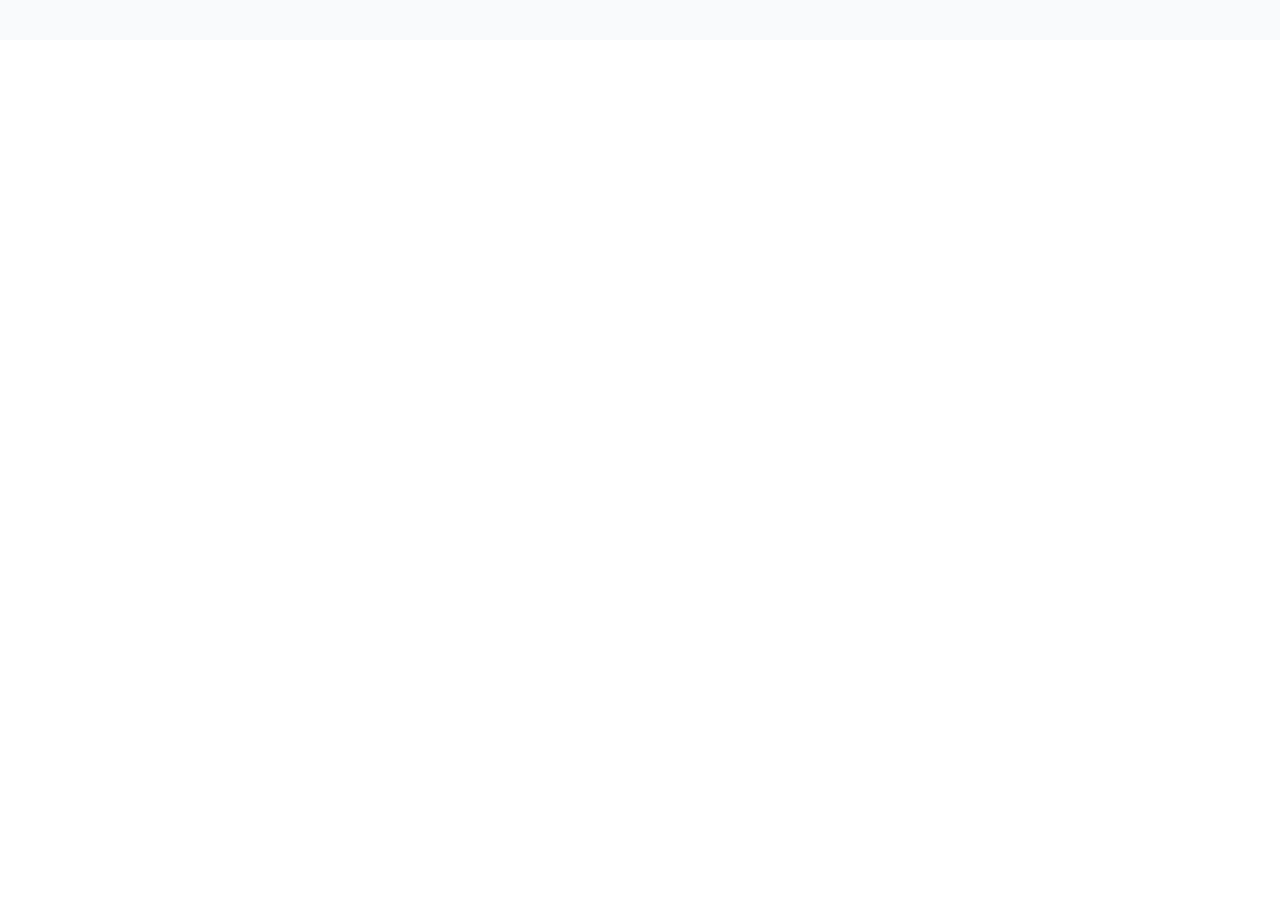
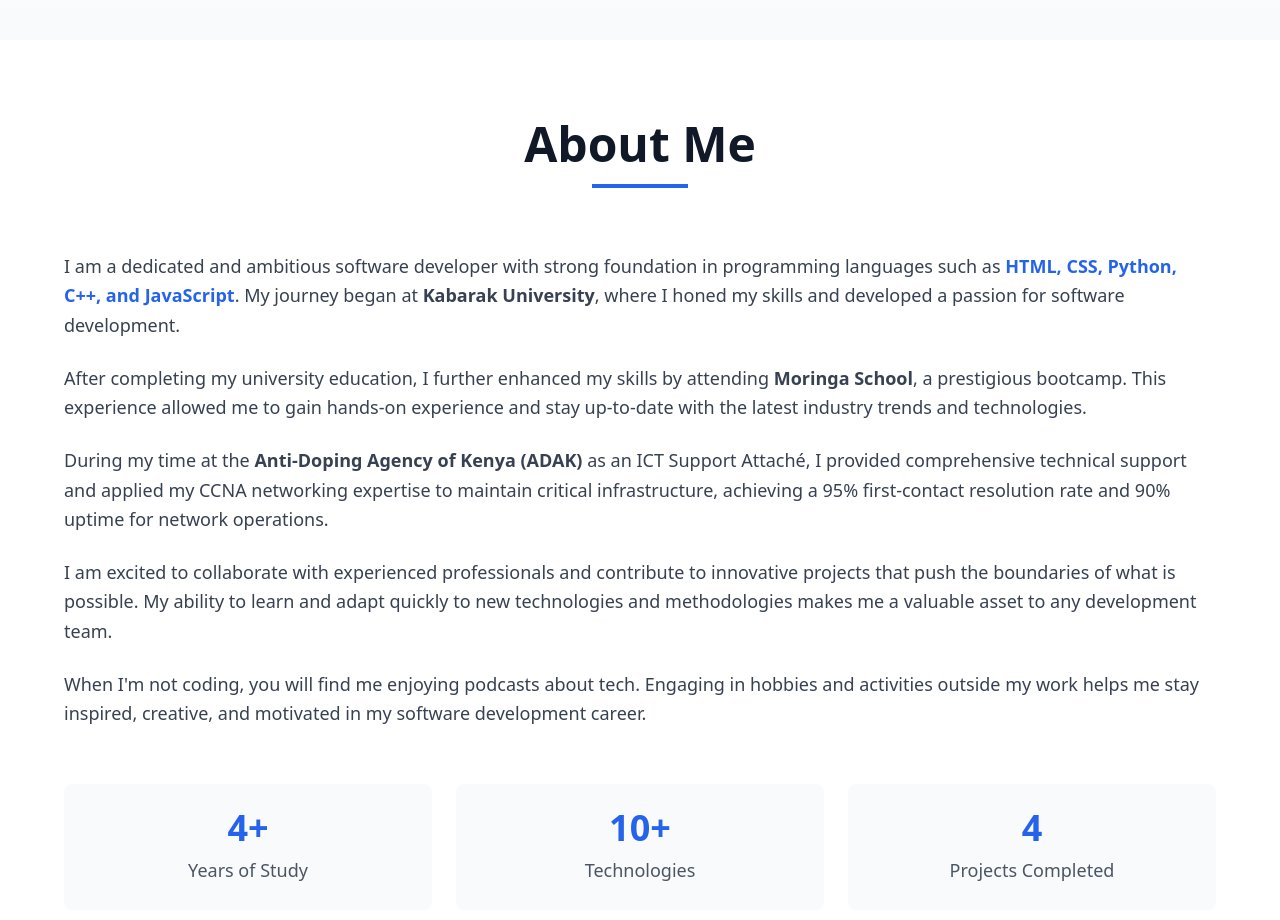
Before and after one commit to Hillary90/portfolio-rt, a React (Vite) app: page / in a window 1280 px wide. Shown: the part 760-1680 px from the top of the page. Before the commit the page ends 800 px from the top, so only its background shows below. Built offline with nearby package versions, Linux system fonts and the light colour scheme.

Commit message:
Add About section with journey and highlights

```diff
--- a/src/App.jsx
+++ b/src/App.jsx
@@ -1,5 +1,6 @@
 import Navbar from './components/Navbar';
 import Hero from './components/Hero';
+import About from './components/About';
 
 function App() {
   return (
@@ -7,6 +8,7 @@
       <Navbar />
       <main>
         <Hero />
+        <About />
         {/* Other sections will be added here */}
       </main>
     </div>
--- /dev/null
+++ b/src/components/About.jsx
@@ -0,0 +1,58 @@
+const About = () => {
+  return (
+    <section id="about" className="py-20 px-4 sm:px-6 lg:px-8 bg-white dark:bg-gray-900 transition-colors duration-300">
+      <div className="max-w-6xl mx-auto">
+        {/* Section Title */}
+        <div className="text-center mb-16">
+          <h2 className="text-4xl sm:text-5xl font-bold text-gray-900 dark:text-white mb-4">
+            About Me
+          </h2>
+          <div className="w-24 h-1 bg-blue-600 dark:bg-blue-400 mx-auto"></div>
+        </div>
+
+        {/* Content */}
+        <div className="space-y-6 text-lg text-gray-700 dark:text-gray-300 leading-relaxed">
+          <p>
+            I am a dedicated and ambitious software developer with strong foundation in programming languages such as <span className="font-semibold text-blue-600 dark:text-blue-400">HTML, CSS, Python, C++, and JavaScript</span>. My journey began at <span className="font-semibold">Kabarak University</span>, where I honed my skills and developed a passion for software development.
+          </p>
+
+          <p>
+            After completing my university education, I further enhanced my skills by attending <span className="font-semibold">Moringa School</span>, a prestigious bootcamp. This experience allowed me to gain hands-on experience and stay up-to-date with the latest industry trends and technologies.
+          </p>
+
+          <p>
+            During my time at the <span className="font-semibold">Anti-Doping Agency of Kenya (ADAK)</span> as an ICT Support Attaché, I provided comprehensive technical support and applied my CCNA networking expertise to maintain critical infrastructure, achieving a 95% first-contact resolution rate and 90% uptime for network operations.
+          </p>
+
+          <p>
+            I am excited to collaborate with experienced professionals and contribute to innovative projects that push the boundaries of what is possible. My ability to learn and adapt quickly to new technologies and methodologies makes me a valuable asset to any development team.
+          </p>
+
+          <p>
+            When I'm not coding, you will find me enjoying podcasts about tech. Engaging in hobbies and activities outside my work helps me stay inspired, creative, and motivated in my software development career.
+          </p>
+
+          {/* Key Highlights */}
+          <div className="grid grid-cols-1 md:grid-cols-3 gap-6 pt-8">
+            <div className="bg-gray-50 dark:bg-gray-800 p-6 rounded-lg text-center">
+              <div className="text-4xl font-bold text-blue-600 dark:text-blue-400 mb-2">4+</div>
+              <div className="text-gray-600 dark:text-gray-400">Years of Study</div>
+            </div>
+
+            <div className="bg-gray-50 dark:bg-gray-800 p-6 rounded-lg text-center">
+              <div className="text-4xl font-bold text-blue-600 dark:text-blue-400 mb-2">10+</div>
+              <div className="text-gray-600 dark:text-gray-400">Technologies</div>
+            </div>
+
+            <div className="bg-gray-50 dark:bg-gray-800 p-6 rounded-lg text-center">
+              <div className="text-4xl font-bold text-blue-600 dark:text-blue-400 mb-2">4</div>
+              <div className="text-gray-600 dark:text-gray-400">Projects Completed</div>
+            </div>
+          </div>
+        </div>
+      </div>
+    </section>
+  );
+};
+
+export default About;
```
